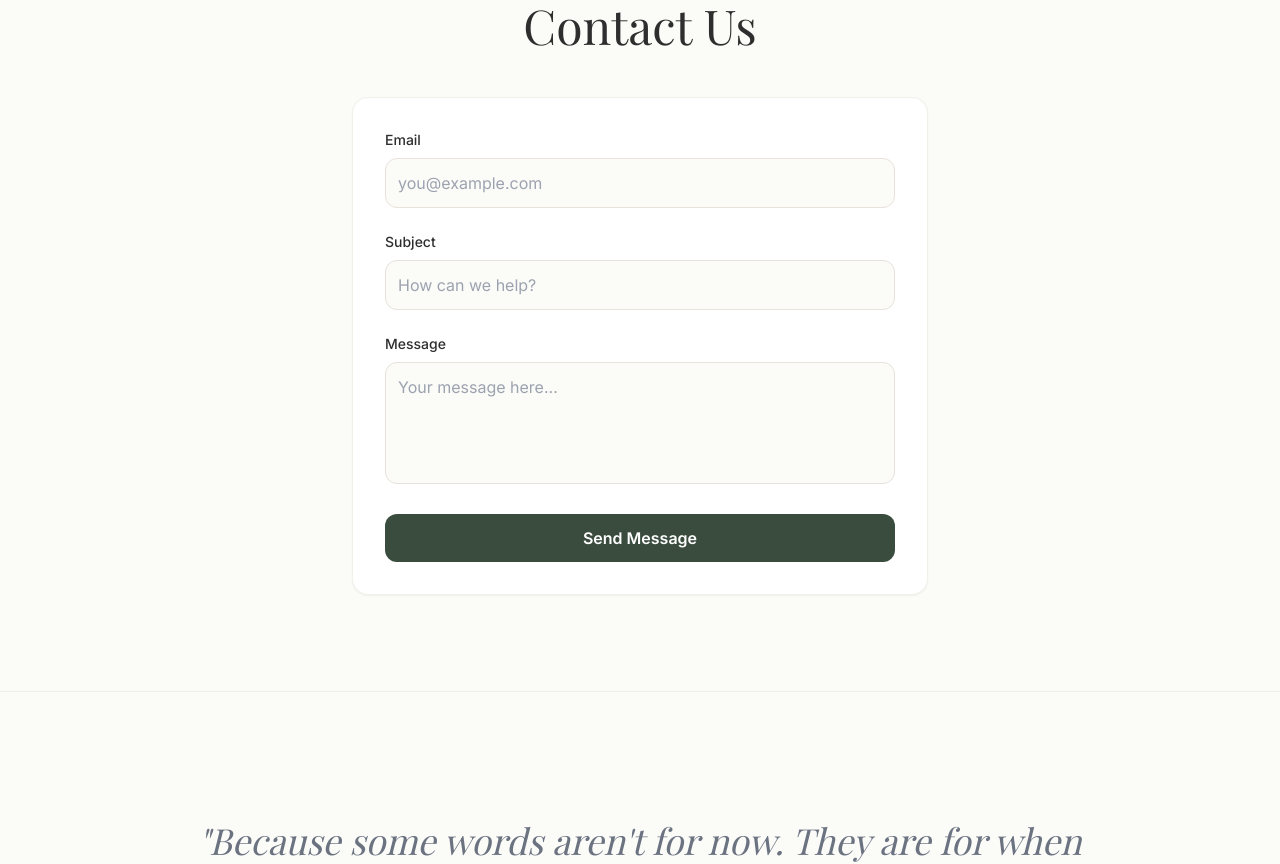
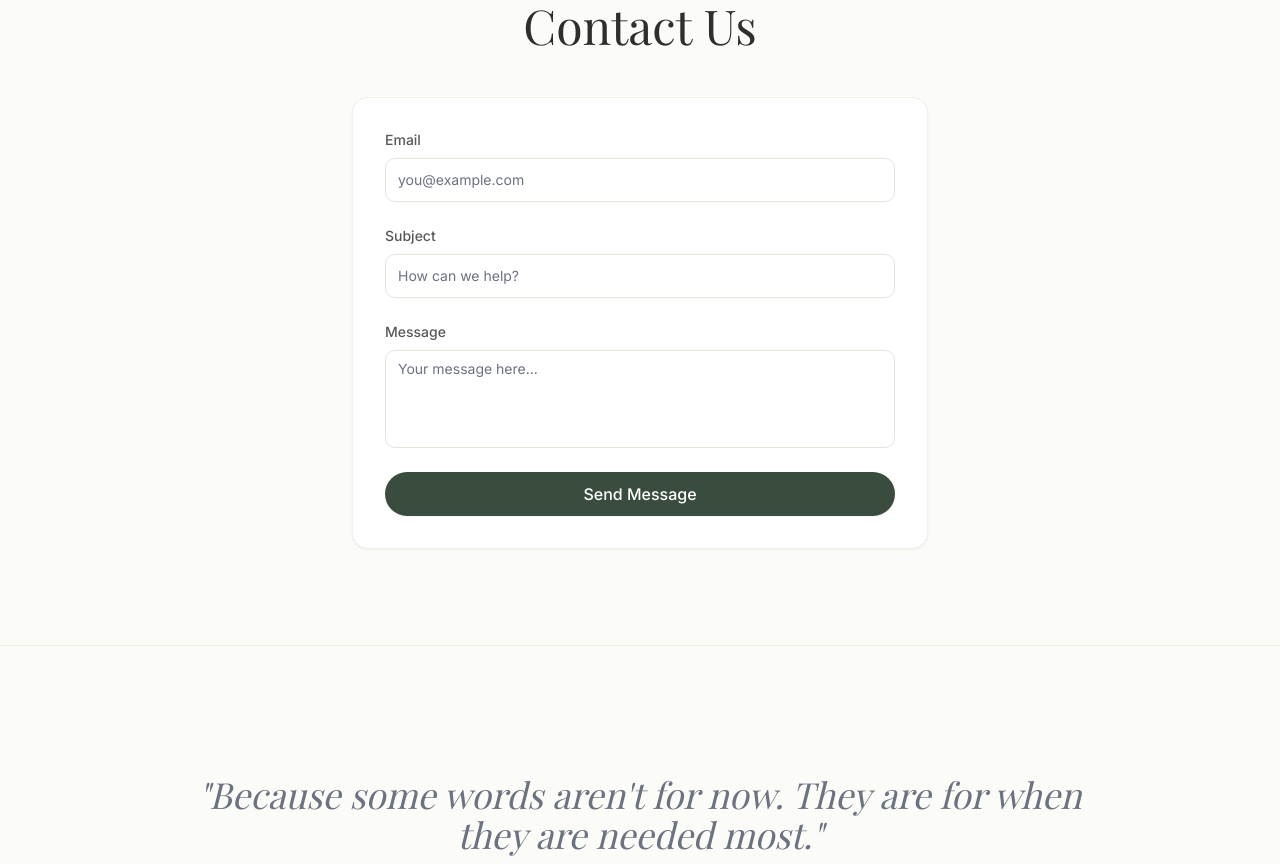
Before and after one commit to danielfernandezesnal/voiceforlater, a Next.js app: page /en in a window 1280 px wide. Shown: the part 4780-5644 px from the top of the page. Built offline with nearby package versions, Linux system fonts and the light colour scheme; no server answers; a web font is replaced by a local one.

Commit message:
feat(legal): add prose utils and update contact form primitives

```diff
--- a/app/globals.css
+++ b/app/globals.css
@@ -92,6 +92,21 @@ html {
   .form-input {
     @apply flex h-11 w-full rounded-md border border-border bg-card px-3 py-2 text-sm ring-offset-background file:border-0 file:bg-transparent file:text-sm file:font-medium placeholder:text-muted-foreground focus-visible:outline-none focus-visible:ring-2 focus-visible:ring-primary/20 disabled:cursor-not-allowed disabled:opacity-50;
   }
+
+  /* Minimal Typography Prose */
+  .prose {
+    @apply max-w-3xl text-lg text-muted-foreground leading-relaxed;
+  }
+
+  .prose h1,
+  .prose h2,
+  .prose h3 {
+    @apply text-foreground font-serif font-medium tracking-tight mt-10 mb-4;
+  }
+
+  .prose p {
+    @apply mb-6;
+  }
 }
 
 @layer utilities {
--- a/components/landing-contact-form.tsx
+++ b/components/landing-contact-form.tsx
@@ -31,37 +31,37 @@ export function LandingContactForm() {
             }}
         >
             <div>
-                <label className="block text-sm font-medium mb-2">Email</label>
+                <label className="block text-sm font-medium mb-2 text-foreground/80">Email</label>
                 <input
                     type="email"
                     name="email"
                     required
-                    className="w-full p-3 rounded-lg border border-border bg-background"
+                    className="form-input"
                     placeholder="you@example.com"
                 />
             </div>
             <div>
-                <label className="block text-sm font-medium mb-2">Subject</label>
+                <label className="block text-sm font-medium mb-2 text-foreground/80">Subject</label>
                 <input
                     type="text"
                     name="subject"
-                    className="w-full p-3 rounded-lg border border-border bg-background"
+                    className="form-input"
                     placeholder="How can we help?"
                 />
             </div>
             <div>
-                <label className="block text-sm font-medium mb-2">Message</label>
+                <label className="block text-sm font-medium mb-2 text-foreground/80">Message</label>
                 <textarea
                     name="message"
                     required
                     rows={4}
-                    className="w-full p-3 rounded-lg border border-border bg-background resize-none"
+                    className="form-input h-auto resize-none"
                     placeholder="Your message here..."
                 ></textarea>
             </div>
             <button
                 type="submit"
-                className="w-full py-3 bg-primary text-primary-foreground font-semibold rounded-lg hover:bg-primary/90 transition-colors disabled:opacity-50"
+                className="btn-primary w-full"
             >
                 Send Message
             </button>
```
